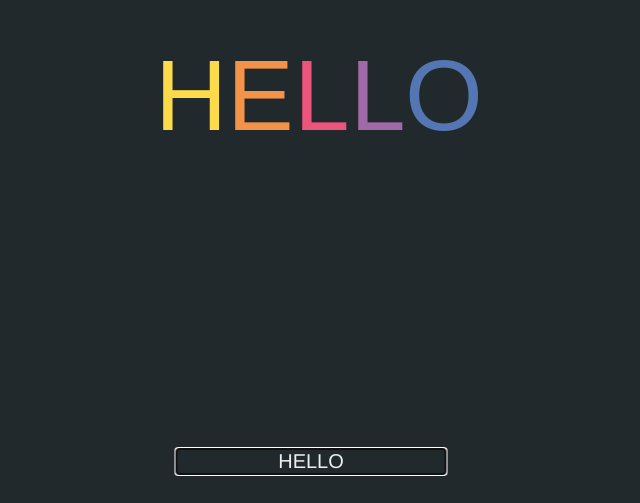
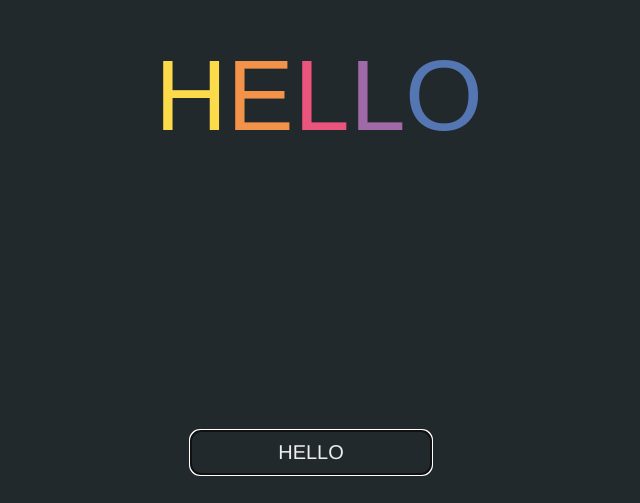
Before and after one commit to lskAtGithub/typing-svg-animation, a website built with Vite: page index.html in a window 1280 px wide. Shown: the part 305-808 px from the top of the page, without its empty margins (329-969 px from the left). Built offline with nearby package versions, Linux system fonts and the light colour scheme.

Commit message:
feat: input active animation

```diff
--- a/index.css
+++ b/index.css
@@ -29,6 +29,13 @@ svg {
   background: none;
   border: 1px solid #ddd;
   color: #eee;
+  border-radius: 10px;
+  padding: 10px 25px;
+  background: transparent;
+  max-width: 190px;
+}
+.input:active {
+  box-shadow: 2px 2px 15px #8707ff inset;
 }
 
 .text,
```
